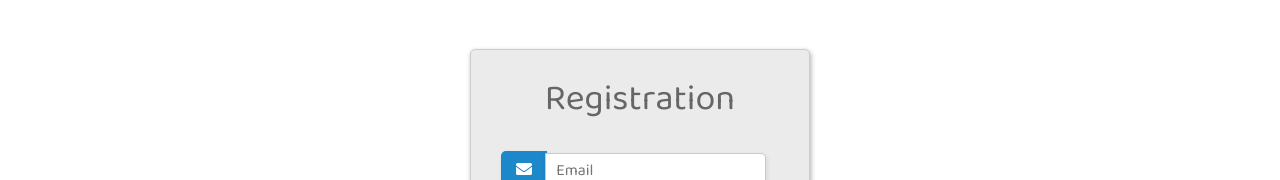
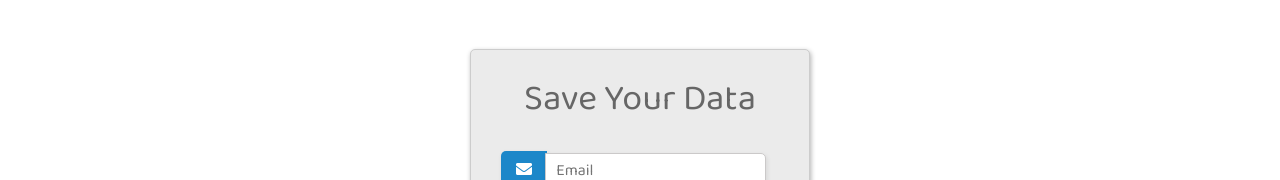
Before and after one commit to sathvik-ng-07/CSOC-hackathon, a plain HTML site: page index.html in a window 1280 px wide. Shown: the part 535-715 px from the top of the page. Drawn offline with nearby package versions, Linux system fonts and the light colour scheme.

Commit message:
Minor Modification

```diff
--- a/index.html
+++ b/index.html
@@ -58,7 +58,7 @@
       </div>
 
       <div class="main-block">
-        <h1>Registration</h1>
+        <h1>Save Your Data</h1>
         <form action="/">
 
           <label id="icon" for="name"><i class="fas fa-envelope"></i></label>
```
Also changed, not shown: style.css (line endings or trailing spaces).
